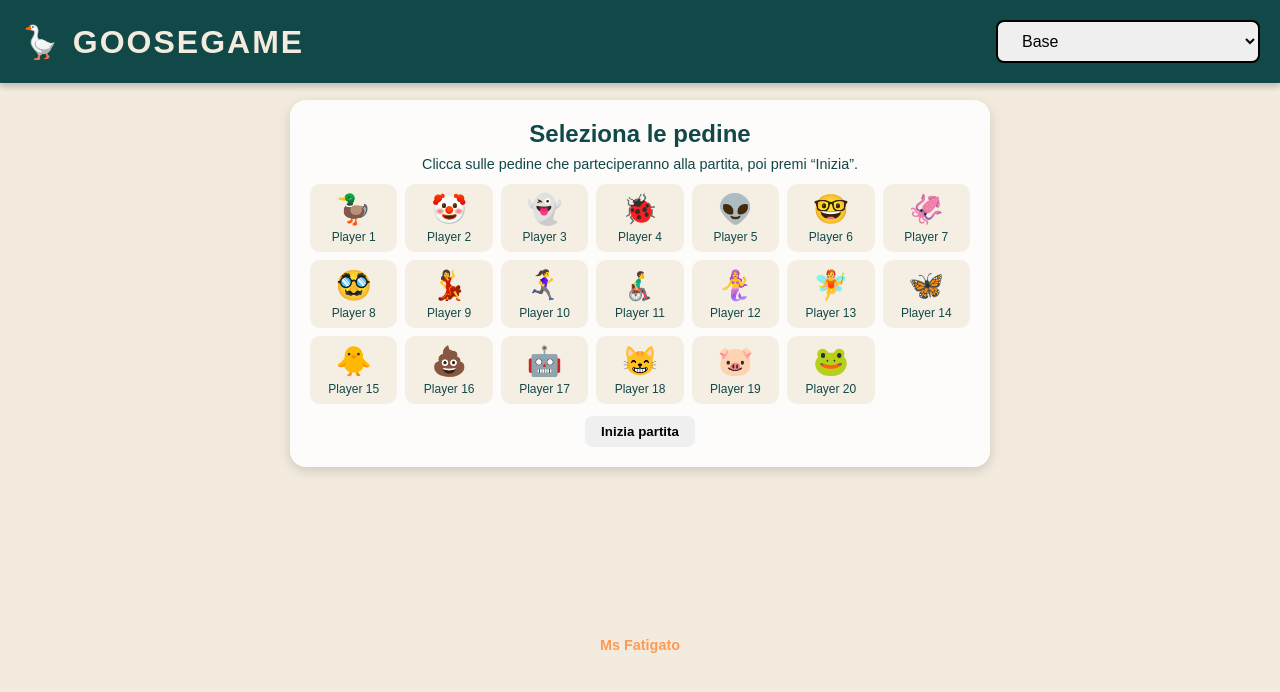
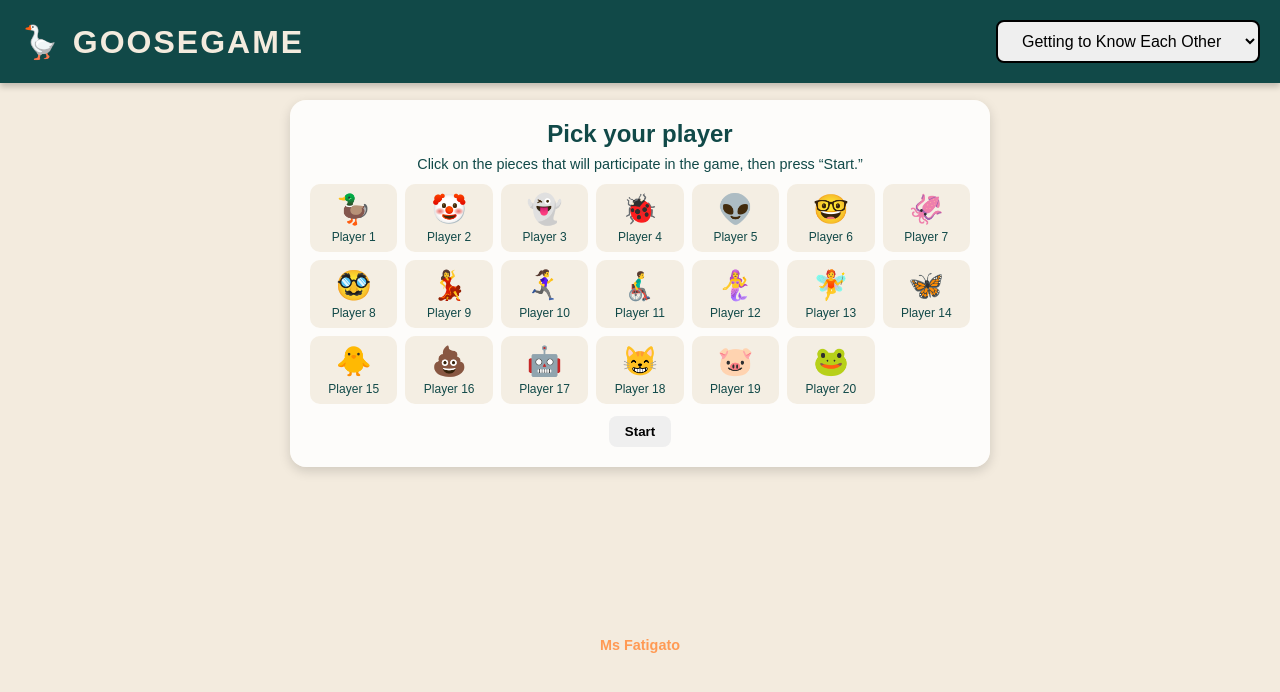
Before and after one commit to paolafatigato/GooseGame, a plain HTML site: page index.html in a window 1280 px wide. Drawn offline with Linux system fonts and the light colour scheme.

Commit message:
Update index.html - base

```diff
--- a/index.html
+++ b/index.html
@@ -11,21 +11,20 @@
     <header>
         <h1>🪿 GOOSEGAME</h1>
         <select id="categorySelect">
-            <option value="base">Base</option>
-            <option value="rivers">RIVERS</option>
+            <option value="gettingToKnow">Getting to Know Each Other</option>
+            <option value="rivers">Fiumi</option>
             <option value="leopardi">Leopardi</option>
-            <option value="gettingToKnow">Getting to Know Each Other</option>
         </select>
     </header>
 
 
 <div id="tokenSelect" class="token-select">
-  <h2>Seleziona le pedine</h2>
-  <p>Clicca sulle pedine che parteciperanno alla partita, poi premi “Inizia”.</p>
+  <h2>Pick your player</h2>
+  <p>Click on the pieces that will participate in the game, then press “Start.”</p>
 
   <div id="tokenGrid" class="token-grid"></div>
 
-  <button id="startGameBtn">Inizia partita</button>
+  <button id="startGameBtn">Start</button>
 </div>
 
 
@@ -38,7 +37,7 @@
     <div class="modal" id="modal">
         <div class="modal-content">
             <p class="modal-text" id="modalText"></p>
-            <button class="modal-close" id="modalClose">Chiudi</button>
+            <button class="modal-close" id="modalClose">Close</button>
         </div>
     </div>
 
```
